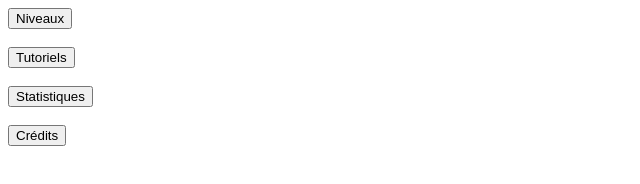
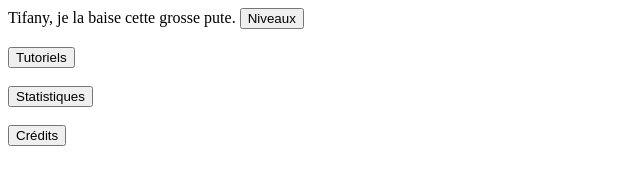
Before and after one commit to matthieu-bailly/71left, a plain HTML site: page www/index.html in a window 1280 px wide. Shown: the whole page, without its empty margins (0-640 px from the left). Drawn offline with Linux system fonts and the light colour scheme.

Commit message:
09/02/2018
changement index, ajout d'une ligne pour le lol

```diff
--- a/www/index.html
+++ b/www/index.html
@@ -10,6 +10,7 @@
         <title>71% Left</title>
     </head>
     <body>
+    Tifany, je la baise cette grosse pute.
          <a href="Niveaux.html"><button type="button" id='launch_acci'>Niveaux</button></a>
          <br/>
          <br/>
```
